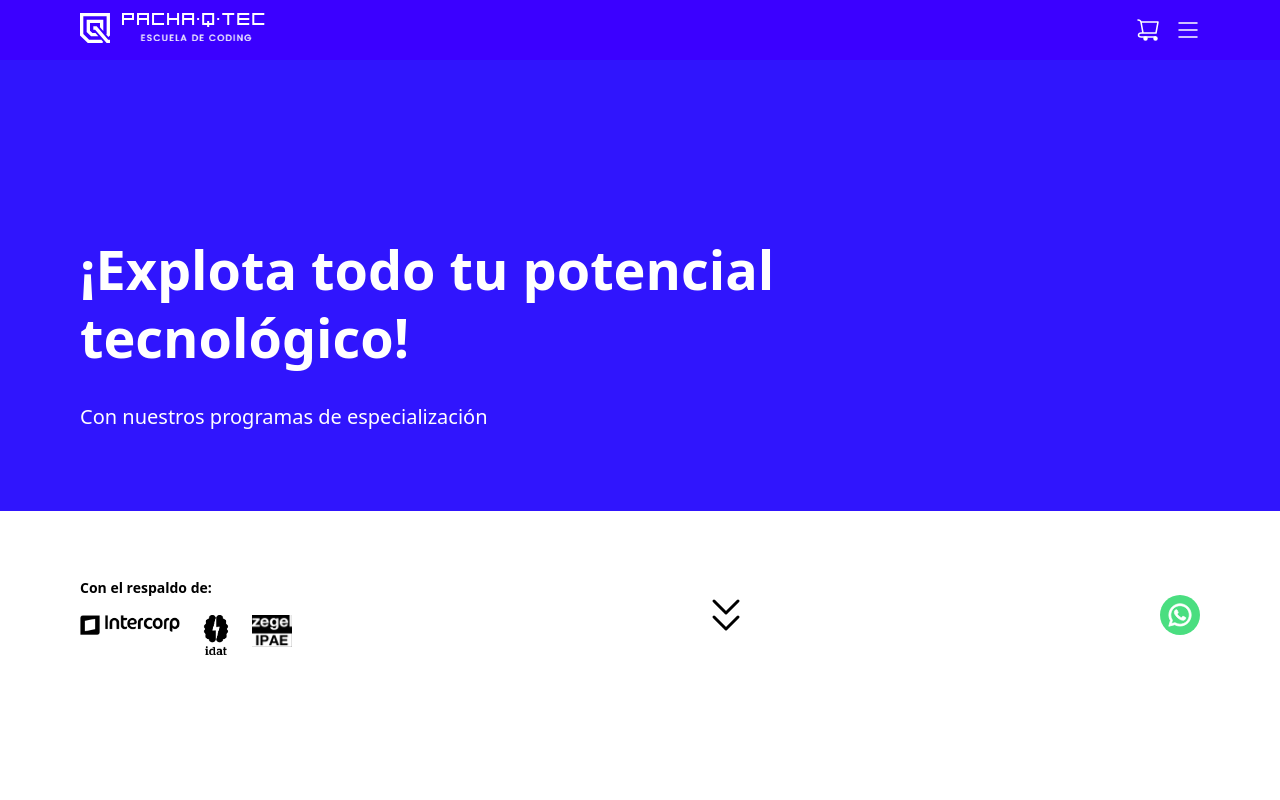
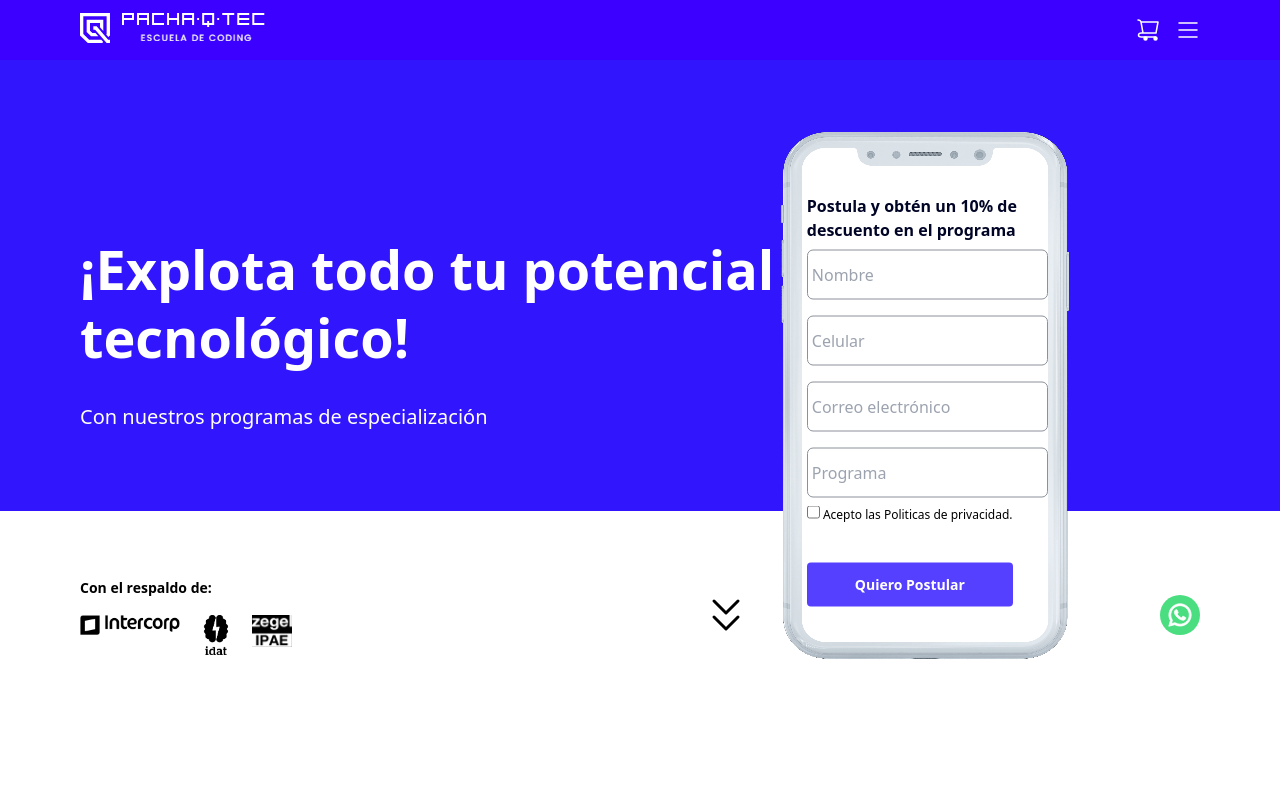
Before and after one commit to HeriRoqueTello/Hackaton-Final-Grupo-2, a Vue app: page / in a window 1280 px wide. Shown: the top 800 px of the page. Built offline with nearby package versions, Linux system fonts and the light colour scheme.

Commit message:
Componente-Formulario-1

```diff
--- a/src/App.vue
+++ b/src/App.vue
@@ -1,10 +1,14 @@
 <script>
 import { RouterLink, RouterView } from 'vue-router'
 import Navbar from './components/general/Navbar.vue';
+import MobileForm from './components/general/MobileForm.vue';
+import FormHome from './components/general/FormHome.vue';
 
 export default {
   components: {
-    Navbar
+    Navbar,
+    MobileForm,
+    FormHome
   }
 }
 
@@ -16,7 +20,7 @@ export default {
       <Navbar />
     </div>
   </header>
-
+  <MobileForm />
   <RouterView />
 </template>
 
--- /dev/null
+++ b/src/components/general/FormHome.vue
@@ -0,0 +1,25 @@
+<template>
+
+    <div>
+        <h2 class="text-[#000425] text-base font-semibold">Postula y obtén un 10% de descuento en el programa</h2>
+        <input type="text" pattern="[a-Z]" required class="py-3 rounded-md my-2 border-[#8b9099] border" placeholder="Nombre">
+        <input type="tel" pattern="[0-9]{9}" required class="py-3 rounded-md my-2 border-[#8b9099] border" placeholder="Celular">
+        <input type="email" required class="py-3 rounded-md border-[#8b9099] my-2 border" placeholder="Correo electrónico">
+        <input type="text" pattern="[a-Z]" class="py-3 rounded-md my-2 border-[#8b9099] border" placeholder="Programa">
+        <br/>
+        <input type="checkbox" class="border-[#000425] border">
+        <label for="" class="">Acepto las Politicas de privacidad.</label>
+        <button type="submit" class="text-white bg-[#5640FF] rounded font-bold py-3 px-12 text-sm w">
+            Quiero Postular
+        </button>
+    </div>
+
+</template>
+
+<script>
+
+</script>
+
+<style>
+
+</style>
--- /dev/null
+++ b/src/components/general/MobileForm.vue
@@ -0,0 +1,51 @@
+<template>
+    <div class="relative">
+      <div class="phone-image"></div>
+      <div class="form-container">
+        <h2 class="text-[#000425] text-base font-semibold w-1/2">Postula y obtén un 10% de descuento en el programa</h2>
+        <input type="text" pattern="[a-Z]" required class="py-3 rounded-md my-2 border-[#8b9099] border px-1" placeholder="Nombre">
+        <input type="tel" pattern="[0-9]{9}" required class="py-3 rounded-md my-2 border-[#8b9099] border px-1" placeholder="Celular">
+        <input type="email" required class="py-3 rounded-md border-[#8b9099] my-2 border px-1" placeholder="Correo electrónico">
+        <input type="text" pattern="[a-Z]" class="py-3 rounded-md my-2 border-[#8b9099] border px-1" placeholder="Programa">
+        <span for="" class="w-2/3">
+            <p class=" mb-10 text-xs"><input type="checkbox" class="border-[#000425] border-5"> Acepto las Politicas de privacidad.</p>
+        </span>
+        <button type="submit" class="text-white bg-[#5640FF] rounded font-bold py-3 px-12 text-sm w">
+          Quiero Postular
+        </button>
+      </div>
+    </div>
+  </template>
+
+  <style>
+  @import url('https://fonts.googleapis.com/css2?family=Roboto:wght@500&display=swap');
+
+
+.relative {
+  position: relative;
+}
+
+.phone-image {
+  background-image: url('/./src/assets/mobile.png');
+  background-repeat: no-repeat;
+  background-position: right;
+  position: fixed;
+  z-index: 5;
+  top: 50%;
+  right: 170px;
+  transform: translate(0, -50%);
+  width: 350px;
+  height: 600px;
+}
+
+.form-container {
+  position: fixed;
+  top: 50%;
+  right: 50px;
+  transform: translate(0, -50%);
+  display: flex;
+  flex-direction: column;
+  align-items: flex-start;
+  z-index: 5;
+}
+</style>
```
Also changed, not shown: src/assets/mobile.png (added).
